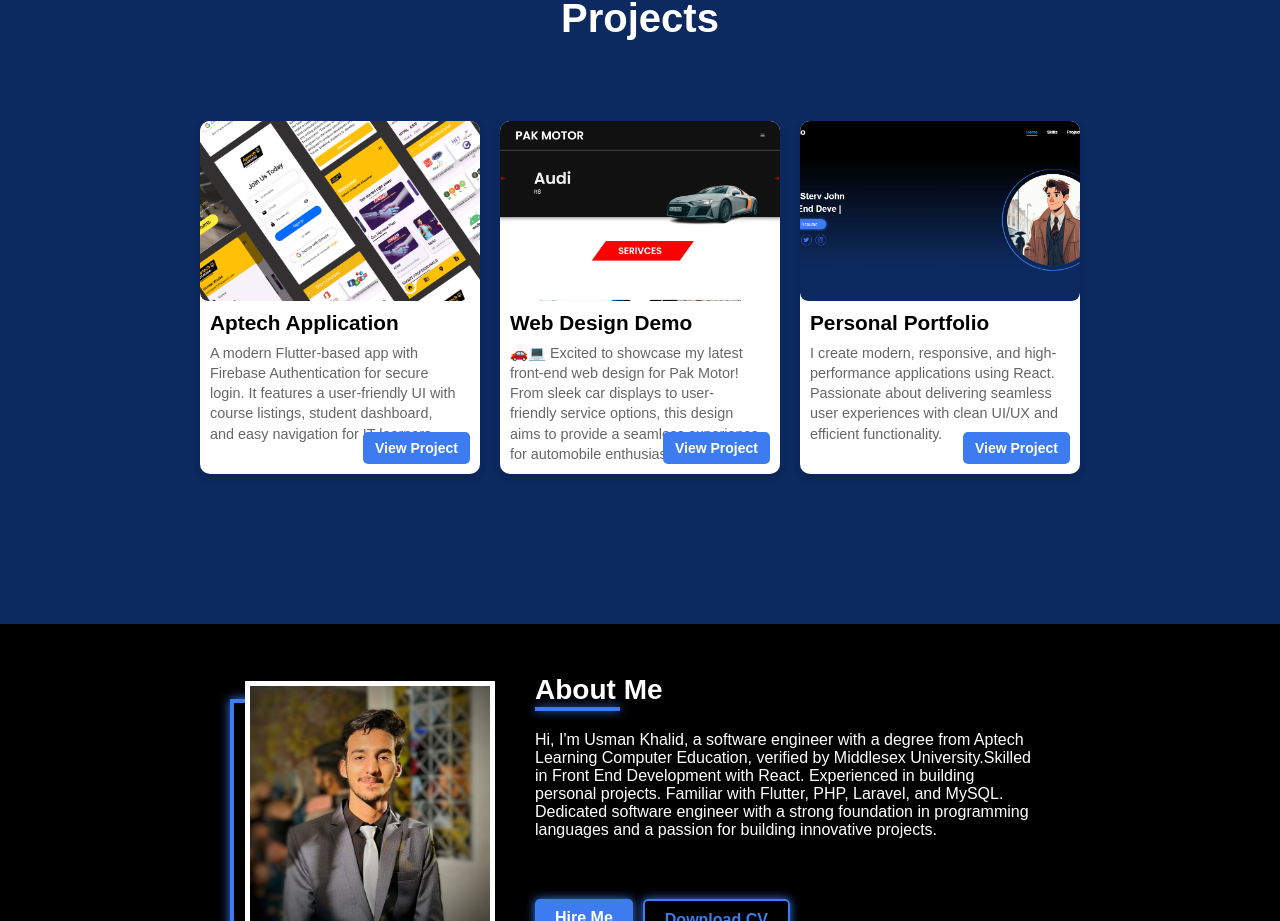
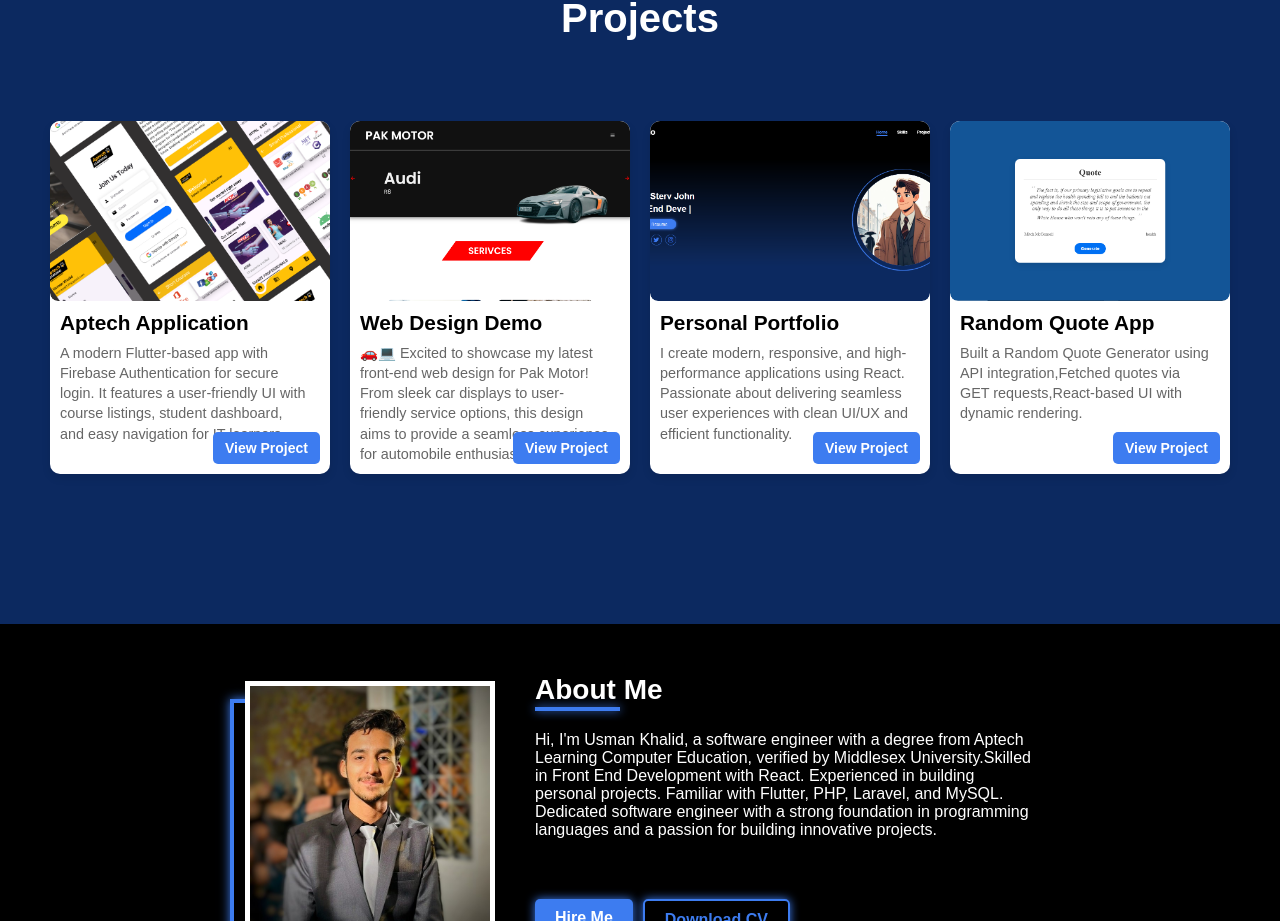
Before and after one commit to Mr-UsmanKhalid/mr-usmankhalid.github.io, a React (Create React App) app: page / in a window 1280 px wide. Shown: the part 1420-2341 px from the top of the page. Built offline with nearby package versions, Linux system fonts and the light colour scheme.

Commit message:
Update Project

```diff
--- a/src/Components/Projects.jsx
+++ b/src/Components/Projects.jsx
@@ -3,6 +3,7 @@ import "./Styles/projects.css";
 import projectimage1 from "../Assets/Aptech_Appliaction_Screens.png";
 import projectimage2 from "../Assets/Car_Website.png";
 import projectimage3 from "../Assets/MyPortfolio.png";
+import projectimage4 from "../Assets/quote.png";
 
 function Project() {
   const projects = [
@@ -21,11 +22,18 @@ function Project() {
       Link: "https://github.com/Mr-UsmanKhalid/Car-front-end-Web-Design"
     },
     {
-      id: 2,
+      id: 3,
       image: projectimage3,
       title: "Personal Portfolio",
       description: "I create modern, responsive, and high-performance applications using React. Passionate about delivering seamless user experiences with clean UI/UX and efficient functionality.",
       Link: "https://github.com/Mr-UsmanKhalid/Responsive-Portfolio-With-React"
+    },
+    {
+      id: 4,
+      image: projectimage4,
+      title: "Random Quote App",
+      description: "Built a Random Quote Generator using API integration,Fetched quotes via GET requests,React-based UI with dynamic rendering.",
+      Link: "https://github.com/Mr-UsmanKhalid/Random-Quote-App"
     },
   ];
   return (
```
Also changed, not shown: src/Assets/quote.png (added).
